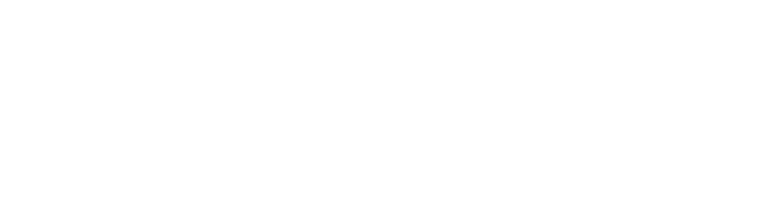
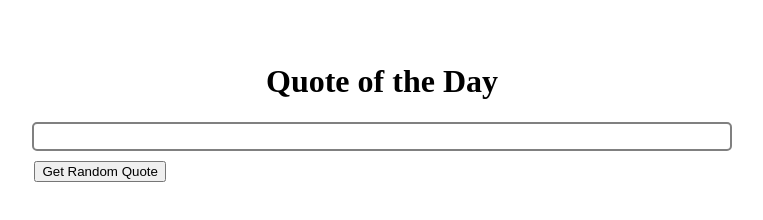
Before and after one commit to fbw-d09/spa-quoteoftheday-RubenKanibal, a website: page index.html in a window 1280 px wide. Shown: the whole page, without its empty margins (258-1021 px from the left). Drawn offline with Linux system fonts and the light colour scheme.

Commit message:
First commit

```diff
--- a/index.html
+++ b/index.html
@@ -1 +1,23 @@
 <!-- Your HTML code -->
+<!DOCTYPE html>
+<html lang="en">
+    <head>
+        <meta charset="UTF-8" />
+        <meta http-equiv="X-UA-Compatible" content="IE=edge" />
+        <meta name="viewport" content="width=device-width, initial-scale=1.0" />
+        <title>Document</title>
+    </head>
+    <body>
+        <h1>Quote of the Day</h1>
+
+        <div id="container">
+            <div id="box">
+                <p></p>
+            </div>
+        </div>
+
+        <button>Get Random Quote</button>
+
+        <script src="./js/index.js"></script>
+    </body>
+</html>
--- a/js/index.js
+++ b/js/index.js
@@ -14,3 +14,36 @@ const quotes = [
   ];
 
 // Write your Javascriot code here
+
+
+
+const h1 = document.querySelector("h1");
+h1.style.textAlign = "center";
+h1.style.marginTop = "5%";
+const container = document.querySelector("#container");
+container.style.display = "flex";
+container.style.justifyContent = "center";
+container.style.flexDirection = "row";
+const box = document.querySelector("#box");
+box.style.width = "55%";
+box.style.height = "25px";
+box.style.border = "2px solid grey";
+box.style.borderRadius = "5px";
+
+const button = document.querySelector("button");
+const paragraph = document.querySelector("p");
+
+button.style.marginLeft = "22.5%";
+button.style.marginTop = "10px";
+paragraph.style.margin = "0";
+paragraph.style.lineHeight = "25px";
+paragraph.style.paddingLeft = "5px";
+
+button.onclick = () => {
+  let randomQuote = Math.floor(Math.random() * quotes.length);
+
+function showQuote() {
+  return quotes[randomQuote];
+}
+  paragraph.innerText = showQuote();
+}
```
